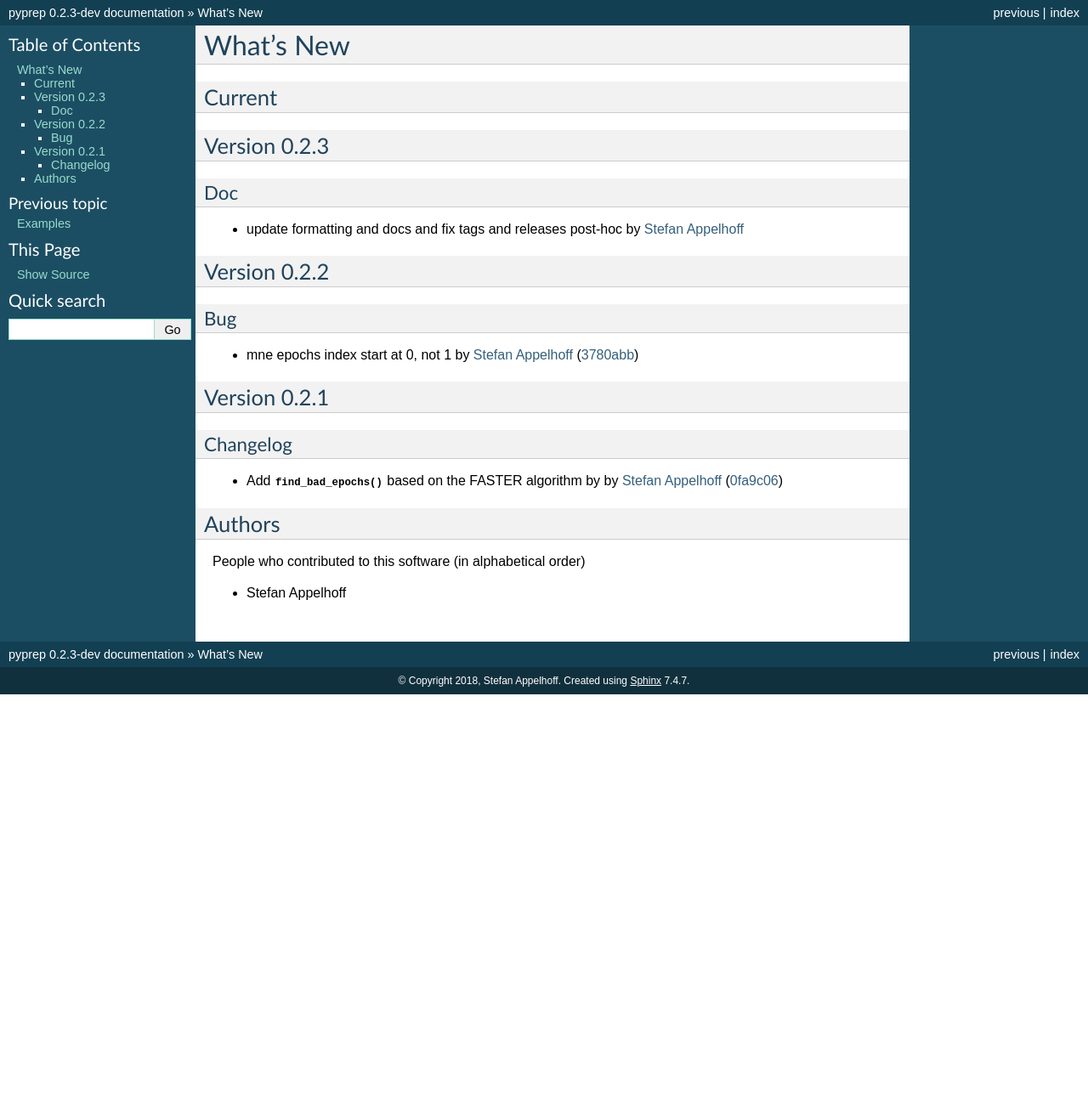
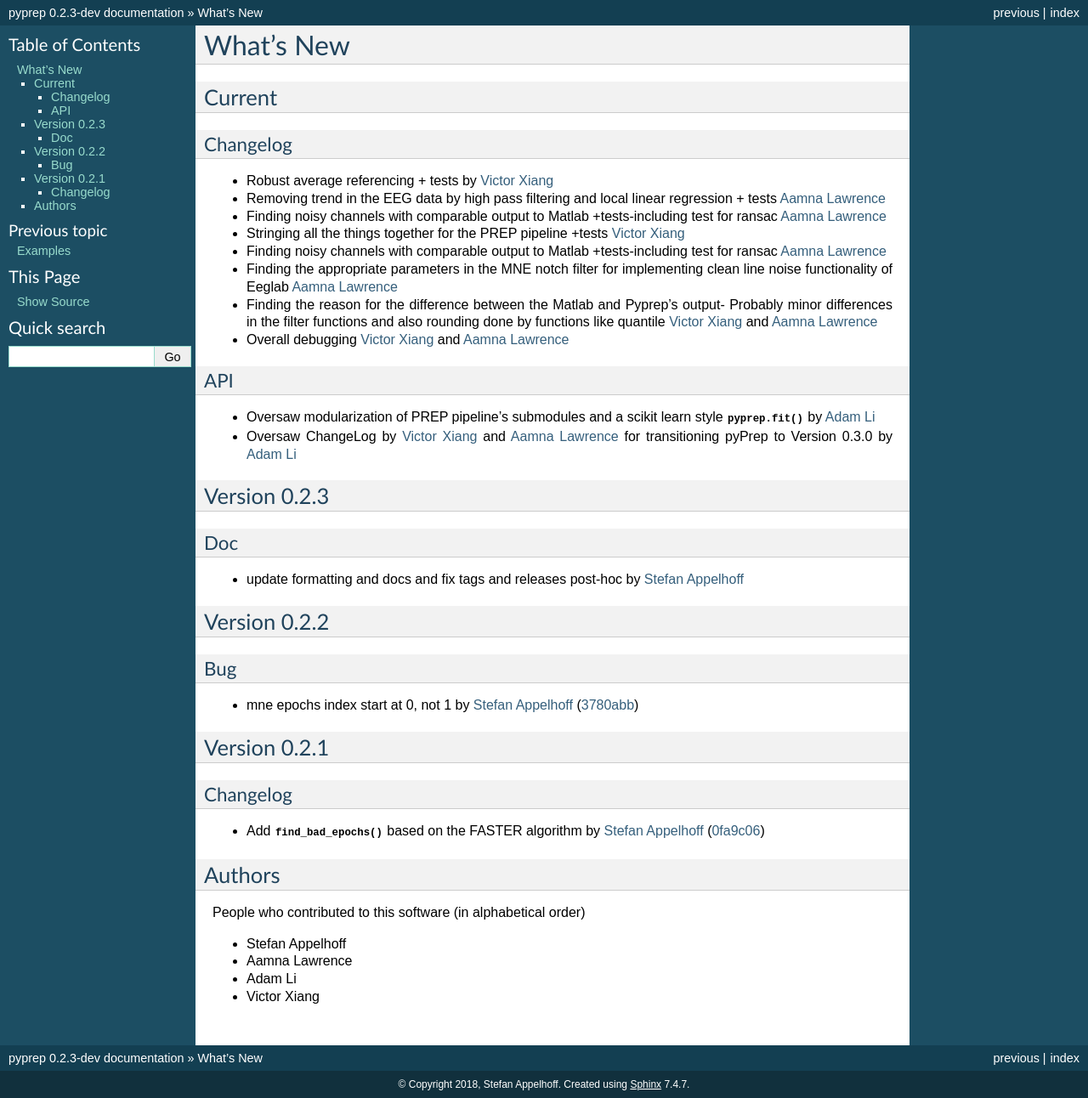
Before and after one commit to sappelhoff/pyprep, a Sphinx documentation site: the page built from docs/source/whats_new.rst, in a window 1280 px wide. Shown: the whole page at 85% size. Built offline with Sphinx 7.4.7, drawn with Linux system fonts in a browser that asks for light colours; before the commit the page ends 900 px from its top, so only the background shows below that.

Commit message:
Adding conftest and also updating whats_new.

```diff
--- a/docs/source/whats_new.rst
+++ b/docs/source/whats_new.rst
@@ -7,6 +7,24 @@ What's New
 
 Current
 -------
+
+Changelog
+~~~~~~~~~
+
+- Robust average referencing + tests by  `Victor Xiang`_
+- Removing trend in the EEG data by high pass filtering and local linear regression + tests `Aamna Lawrence`_
+- Finding noisy channels with comparable output to Matlab +tests-including test for ransac `Aamna Lawrence`_
+- Stringing all the things together for the PREP pipeline +tests `Victor Xiang`_
+- Finding noisy channels with comparable output to Matlab +tests-including test for ransac `Aamna Lawrence`_
+- Finding the appropriate parameters in the MNE notch filter for implementing clean line noise functionality of Eeglab `Aamna Lawrence`_
+- Finding the reason for the difference between the Matlab and Pyprep’s output- Probably minor differences in the filter functions and also rounding done by functions like quantile `Victor Xiang`_  and `Aamna Lawrence`_
+- Overall debugging `Victor Xiang`_  and `Aamna Lawrence`_
+
+API
+~~~
+
+- Oversaw modularization of PREP pipeline's submodules and a scikit learn style :func:`pyprep.fit` by `Adam Li`_
+- Oversaw ChangeLog by `Victor Xiang`_  and `Aamna Lawrence`_ for transitioning pyPrep to Version 0.3.0 by `Adam Li`_
 
 .. _changes_0_2_3:
 
@@ -44,5 +62,11 @@ Authors
 People who contributed to this software (in alphabetical order)
 
 * Stefan Appelhoff
+* Aamna Lawrence
+* Adam Li
+* Victor Xiang
 
 .. _Stefan Appelhoff: http://stefanappelhoff.com/
+.. _Aamna Lawrence: https://github.com/AamnaLawrence
+.. _Adam Li: https://github.com/adam2392/
+.. _Victor Xiang: https://github.com/Nick3151
```
Also changed, not shown: other parts of docs/source/whats_new.rst (+1 -1 lines), 5 other files.
